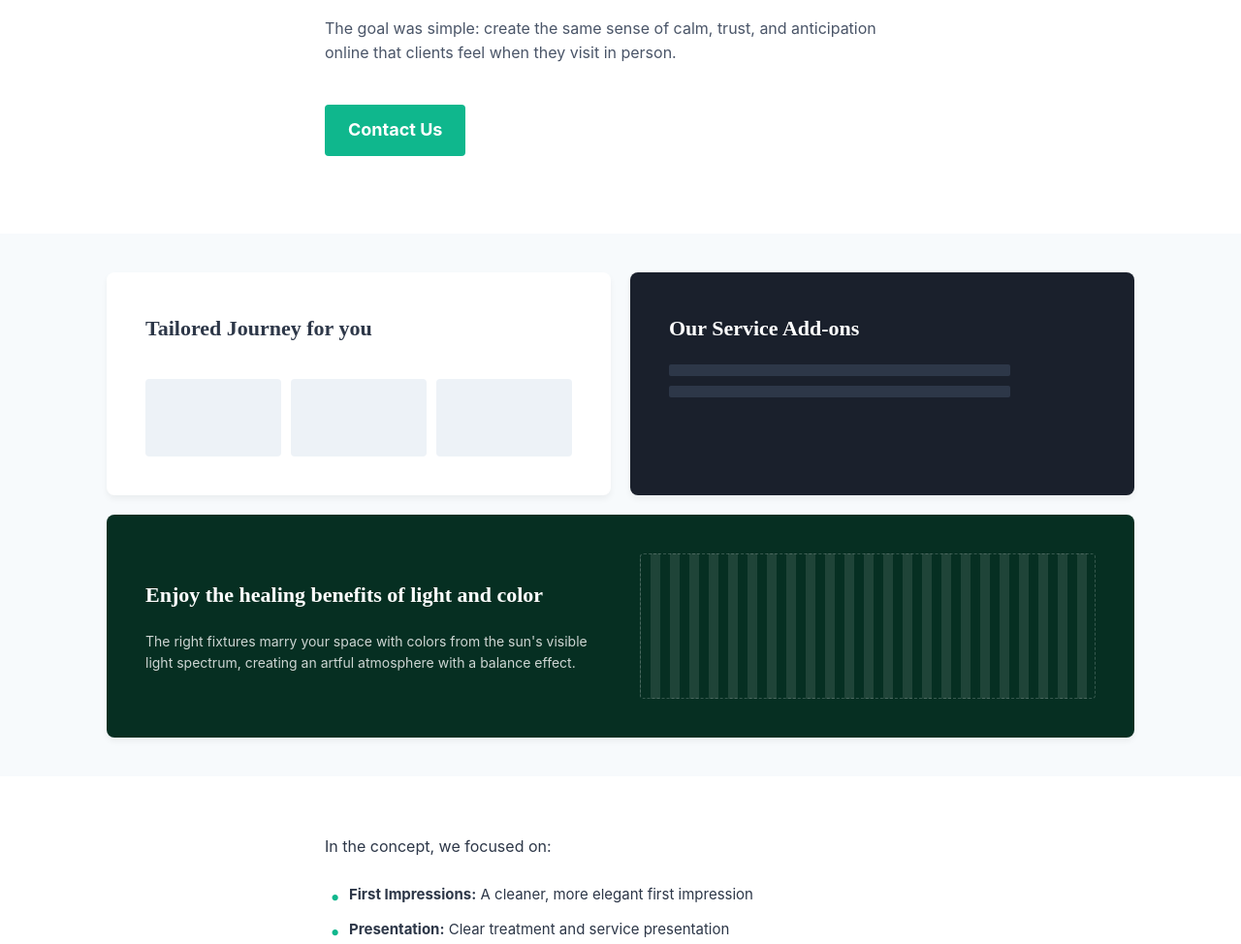
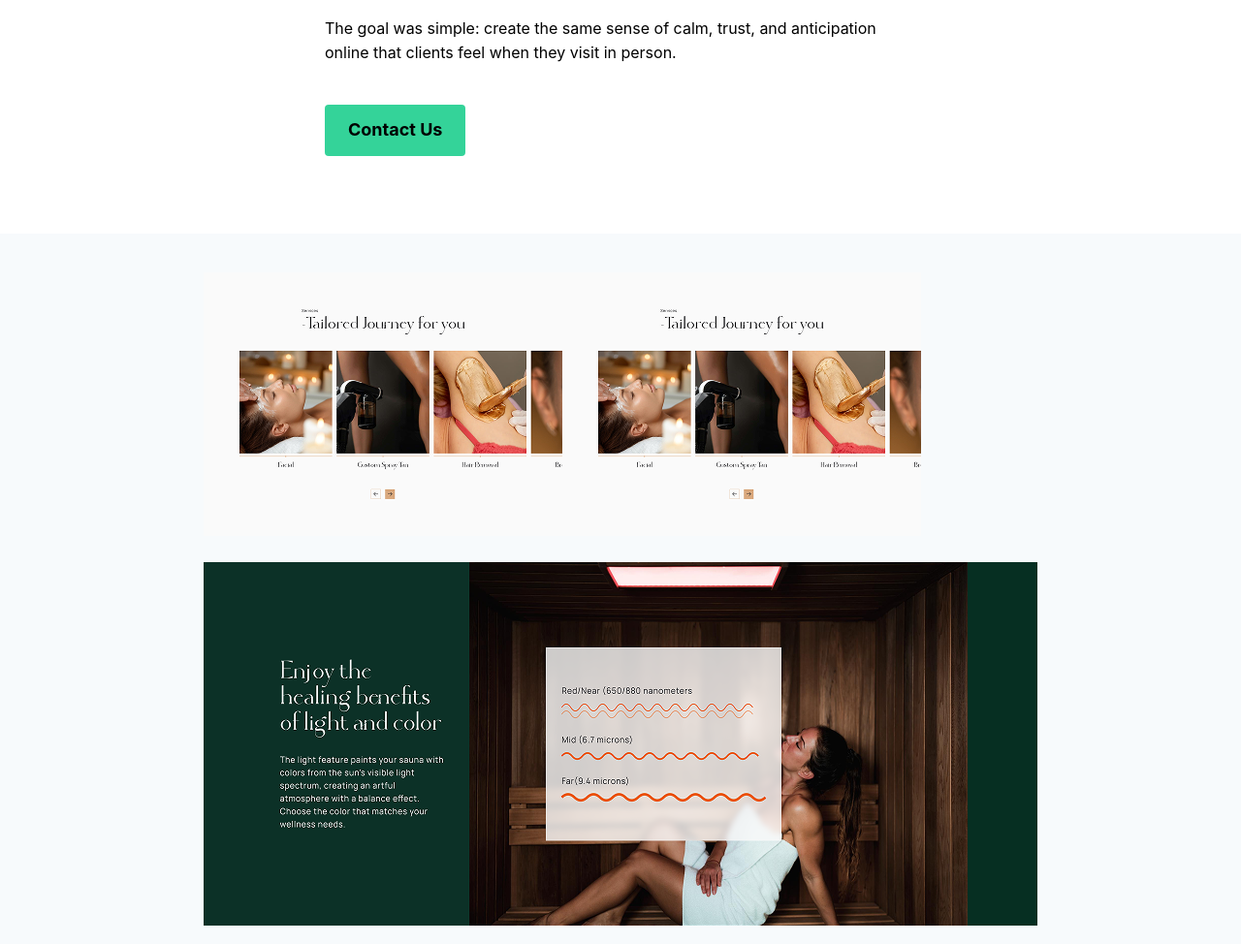
Before and after one commit to sabithossen4/Email_Template, a plain HTML site: page index.html in a window 1280 px wide. Shown: the part 1364-2338 px from the top of the page at 97% size. Drawn offline with Linux system fonts and the light colour scheme.

Commit message:
test update

```diff
--- a/index.html
+++ b/index.html
@@ -21,7 +21,7 @@
 
         .container {
             width: 100%;
-            max-width: 1100px;
+            max-width: 900px;
             margin: 0 auto;
             padding: 0 20px;
         }
@@ -53,8 +53,8 @@
         }
 
         .btn-green {
-            background-color: #0fb78d;
-            color: #ffffff;
+            background-color: #34D399;
+            color: #000;
         }
 
         .btn-dark {
@@ -147,8 +147,9 @@
 
         .intro p {
             margin-bottom: 20px;
+            font-weight: 400;
             font-size: 16px;
-            color: #4a5568;
+            color: #000;
         }
 
         .intro .btn {
@@ -161,16 +162,8 @@
         }
 
         .preview-row {
-            display: grid;
-            grid-template-columns: 1fr 1fr;
-            gap: 20px;
+            display: flex;
             margin-bottom: 20px;
-        }
-
-        .preview-card {
-            border-radius: 8px;
-            padding: 40px;
-            box-shadow: 0 4px 6px rgba(0, 0, 0, 0.05);
         }
 
         .bg-light {
@@ -188,24 +181,6 @@
             color: #ffffff;
         }
 
-        .preview-card h3 {
-            font-family: serif;
-            font-size: 22px;
-            margin-bottom: 20px;
-        }
-
-        .placeholder-gallery {
-            display: flex;
-            gap: 10px;
-            margin-top: 35px;
-        }
-
-        .placeholder-gallery .box {
-            flex: 1;
-            background-color: #edf2f7;
-            height: 80px;
-            border-radius: 4px;
-        }
 
         .placeholder-list .line {
             background-color: #2d3748;
@@ -330,9 +305,8 @@
         /* --- Responsive Adaptations --- */
         @media (max-width: 768px) {
 
-            .preview-row,
-            .full-row {
-                grid-template-columns: 1fr;
+            .preview-row{
+                flex-direction: column;
             }
 
             .hero h1 {
@@ -378,7 +352,7 @@
                 through a more refined digital experience.</p>
             <p>The goal was simple: create the same sense of calm, trust, and anticipation online that clients feel when
                 they visit in person.</p>
-            <a href="#" class="btn btn-green">Contact Us </a>
+            <a href="#" class="btn btn-green ">Contact Us </a>
         </div>
     </section>
 
@@ -386,34 +360,18 @@
     <section class="previews">
         <div class="container">
             <!-- Row 1: Dual Previews -->
-            <div class="preview-row split-row">
-                <div class="preview-card bg-light">
-                    <h3>Tailored Journey for you</h3>
-                    <div class="placeholder-gallery">
-                        <div class="box"></div>
-                        <div class="box"></div>
-                        <div class="box"></div>
-                    </div>
+            <div class="preview-row">
+                <div class="">
+                    <img src="/images/services/services-1.png" alt="services">
                 </div>
-                <div class="preview-card bg-dark">
-                    <h3>Our Service Add-ons</h3>
-                    <div class="placeholder-list">
-                        <div class="line"></div>
-                        <div class="line"></div>
-                    </div>
+                <div class="">
+                    <img src="/images/services/services-1.png" alt="services">
                 </div>
             </div>
 
             <!-- Row 2: Full Width Feature -->
             <div class="preview-card full-row bg-dark-green">
-                <div class="feature-text">
-                    <h3>Enjoy the healing benefits of light and color</h3>
-                    <p>The right fixtures marry your space with colors from the sun's visible light spectrum, creating
-                        an artful atmosphere with a balance effect.</p>
-                </div>
-                <div class="feature-visual">
-                    <div class="wave-graphic"></div>
-                </div>
+               <img src="/images/services/testi-iamge.png" alt="testimonial">
             </div>
         </div>
     </section>
```
